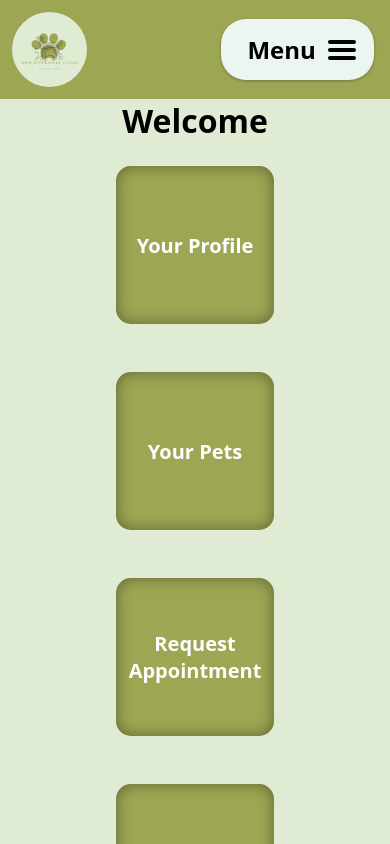
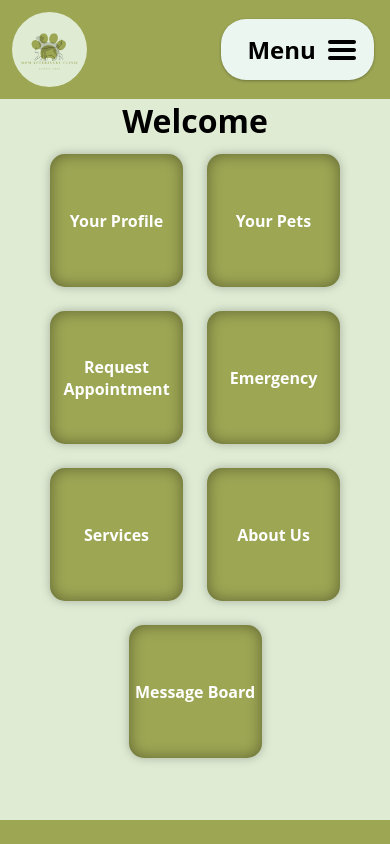
Before and after one commit to kirkwood616/mm-vet-app-frontend, a React (Create React App) app: page /home-menu in a window 390 px wide. Shown: the top 844 px of the page. Built offline with nearby package versions, Linux system fonts and the light colour scheme.

Commit message:
Media queries & style

```diff
--- a/src/components/HomeMenu.css
+++ b/src/components/HomeMenu.css
@@ -29,6 +29,7 @@
   border-radius: 15px;
   padding: 4px;
   box-shadow: inset 0 0 15px rgba(0, 0, 0, 0.4);
+  filter: drop-shadow(0 0 5px rgba(0, 0, 0, 0.25));
 }
 
 .HomeMenu .menuItem:hover {
@@ -40,3 +41,21 @@
   text-decoration: none;
   color: black;
 }
+
+@media only screen and (max-width: 480px) {
+  .HomeMenu .menuItem {
+    font-size: 1rem;
+    height: 125px;
+    width: 125px;
+    margin: 0.75rem;
+  }
+}
+
+@media only screen and (max-width: 300px) {
+  .HomeMenu .menuItem {
+    font-size: 0.85rem;
+    height: 100px;
+    width: 100px;
+    margin: 0.65rem;
+  }
+}
```
